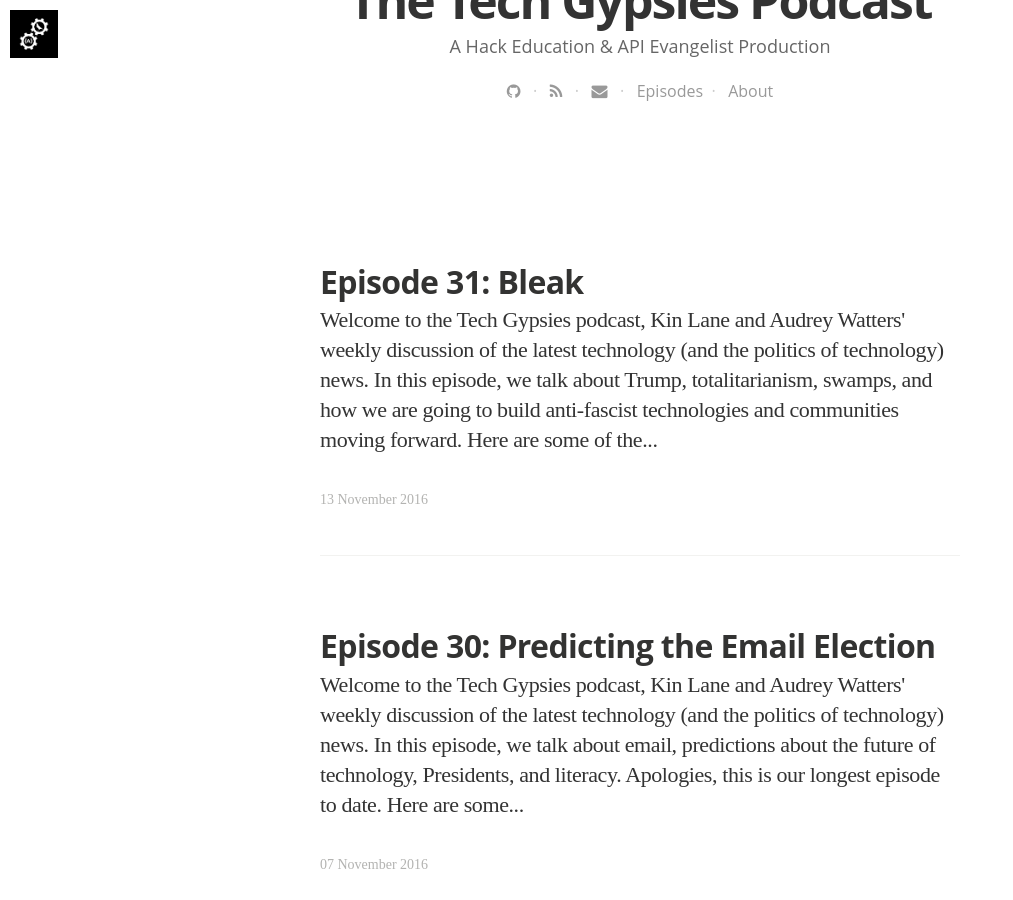
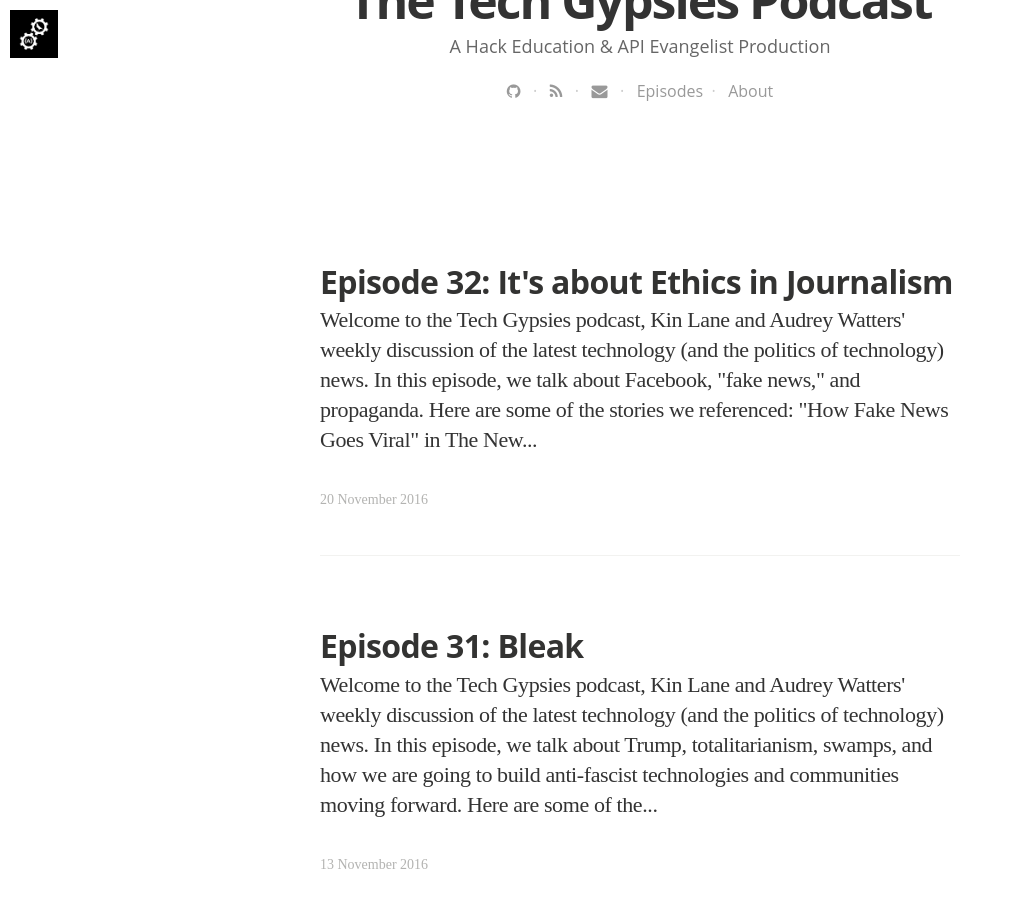
Before and after one commit to Techgypsies/podcast, a Jekyll site: the page built from blog/index.html, in a window 1280 px wide and 900 px high, scrolled down 559 px. Shown: the whole window, without its empty margins (0-1013 px from the left). Built offline with Jekyll 4.4.1, drawn with Linux system fonts in a browser that asks for light colours; nearby versions of some CDN libraries; some web fonts are replaced; the list of posts is cut into pages by our own code; some of the changed text lies outside the part shown.

Commit message:
new episode

```diff
--- a/_data/podcasts.yaml
+++ b/_data/podcasts.yaml
@@ -432,3 +432,17 @@
   tags:
   - Technology
   - Politics
+- title: "Tech Gypsies Episode 32"
+  summary: "In this episode, we talk about fake news, Facebook, and propaganda."
+  description: "In this episode, we talk about fake news, Facebook, and propaganda."
+  subtitle: "Tech, Scrutinized"
+  image: /assets/images/tech-gypsies-podcast-1500.png
+  audio_file: http://s3.amazonaws.com/techgypsies/techgypsies-2016-11-20.mp3
+  audio_length: 57570242
+  sound_cloud: https://soundcloud.com/kinlane/techgypsies-2016-11-20
+  duration: '0:39:59'
+  publish_date: "2016-11-20 09:00:00"
+  url: 2016/11/20/episode-32
+  tags:
+  - Technology
+  - Politics
--- /dev/null
+++ b/_posts/2016-11-20-episode-32.html
@@ -0,0 +1,26 @@
+---
+layout: post
+title: "Episode 32: It's about Ethics in Journalism"
+date: 2016-11-20 08:35:00 +0000
+tags:
+image: https://s3.amazonaws.com/techgypsies/2016-11-20-hb.jpg
+imagecredits: https://www.flickr.com/photos/abhijit/822478970/in/photolist-2fFqkU
+---
+<p>Welcome to the Tech Gypsies podcast, <a href="http://kinlane.com">Kin Lane</a> and <a href="http://audreywatters.com">Audrey Watters</a>' weekly discussion of the latest technology (and the politics of technology) news.</p>
+
+<p>In this episode, we talk about Facebook, "fake news," and propaganda.</p>
+
+<p>
+<iframe width="100%" height="166" scrolling="no" frameborder="no" src="https://w.soundcloud.com/player/?url=https%3A//api.soundcloud.com/tracks/293958653&amp;color=ff5500&amp;auto_play=false&amp;hide_related=false&amp;show_comments=true&amp;show_user=true&amp;show_reposts=false"></iframe>
+</p>
+
+<p>Here are some of the stories we referenced:</p>
+<ul>
+<li>"<a href="http://www.nytimes.com/2016/11/20/business/media/how-fake-news-spreads.html">How Fake News Goes Viral</a>" in The New York Times</li>
+<li>"<a href="https://www.buzzfeed.com/sheerafrenkel/fake-news-spreads-trump-around-the-world?utm_term=.mbnEzKPVA#.jjpwP3aAv">How Facebook Spreads Fake News And Anti-Muslim Views In Myanmar</a>" via Buzzfeed</li>
+<li>"<a href="http://www.nytimes.com/2016/11/15/opinion/mark-zuckerberg-is-in-denial.html">Mark Zuckerberg Is in Denial</a>" in The New York Times</li>
+<li>"<a href="https://www.buzzfeed.com/craigsilverman/viral-fake-election-news-outperformed-real-news-on-facebook?utm_term=.jn6Zmj5qo#.pvGylwDO6">This Analysis Shows How Fake Election News Stories Outperformed Real News On Facebook</a>" via Buzzfeed</li>
+<li><a href="https://m.facebook.com/zuck/posts/10103269806149061">Mark Zuckerberg status update</a> on Facebook</li>
+</ul>
+
+<p>Feedback is welcome. (You should <a href="mailto:kinlane@gmail.com">email Kin</a> with it though, not Audrey.)</p>
--- a/index.html
+++ b/index.html
@@ -10,6 +10,6 @@
 
 <p><a href="http://podcast.techgypsi.es/blog/">Show notes</a> can also be subscribed to <a href="http://podcast.techgypsi.es/blog.xml">via RSS</a>.</p>
 
-<p><strong>Latest Episode: <a href="http://podcast.techgypsi.es/2016/11/13/episode-31">31</a></strong></p>
+<p><strong>Latest Episode: <a href="http://podcast.techgypsi.es/2016/11/20/episode-32">32</a></strong></p>
 
 <p style="text-align: right; font-size:12px"><em>Image credits: <a href="https://flic.kr/p/GTax17">Drone Recovery</a></em></p>
```
